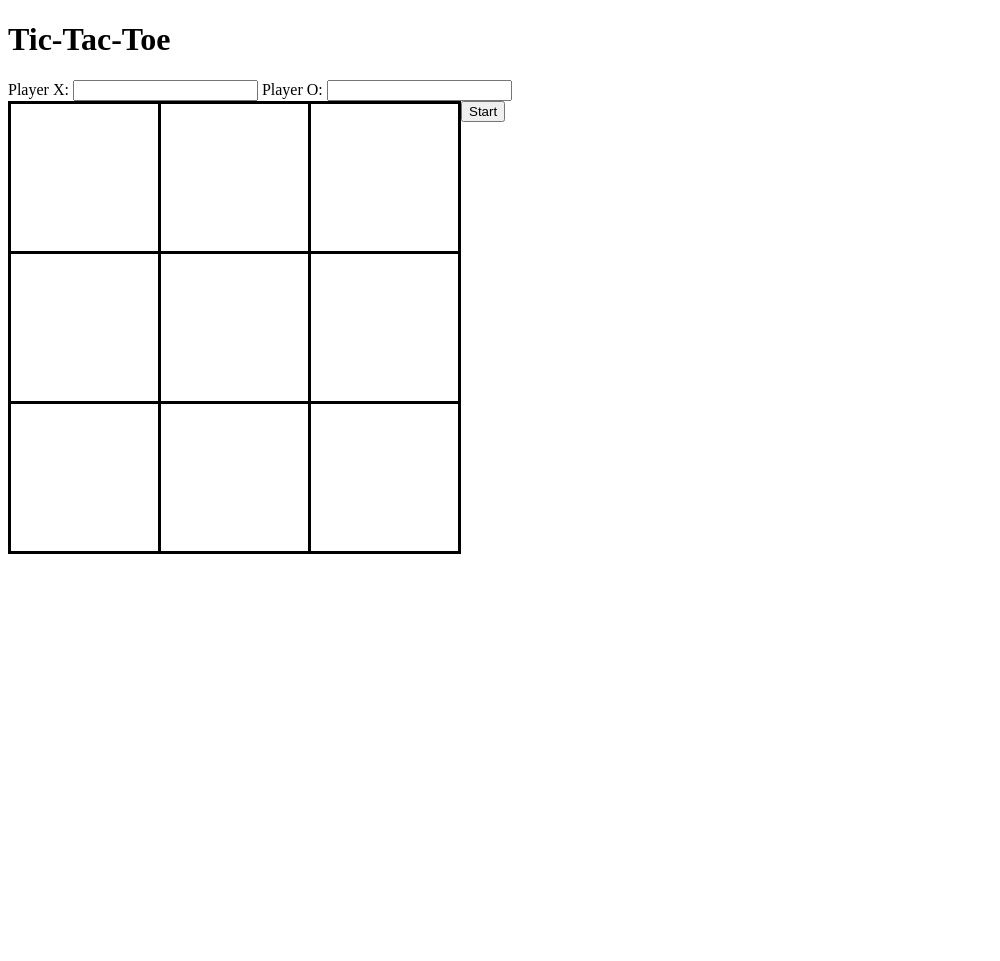
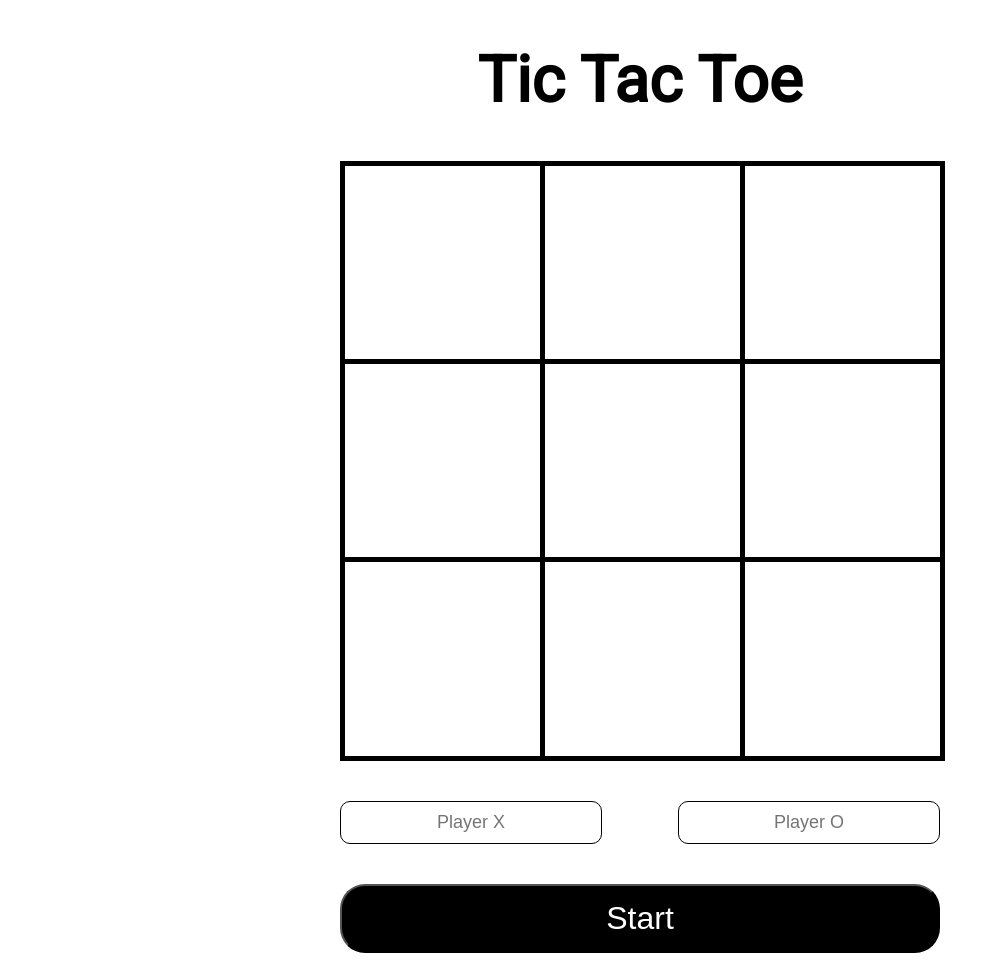
Before and after one commit to sdirienzo/tic-tac-toe, a plain HTML site: page index.html in a window 1280 px wide. Shown: the whole page, without its empty margins (0-1000 px from the left). Before the commit the page ends 800 px from the top, so only its background shows below. Drawn offline with Linux system fonts and the light colour scheme.

Commit message:
Simplified UI

```diff
--- a/index.html
+++ b/index.html
@@ -4,25 +4,28 @@
     <meta charset="UTF-8">
     <meta http-equiv="X-UA-Compatible" content="IE=edge">
     <meta name="viewport" content="width=device-width, initial-scale=1.0">
+    <link rel="preconnect" href="https://fonts.googleapis.com">
+    <link rel="preconnect" href="https://fonts.gstatic.com" crossorigin>
+    <link href="https://fonts.googleapis.com/css2?family=Roboto&display=swap" rel="stylesheet">
     <link rel="stylesheet" href="./styles/style.css">
     <title>Tic Tac Toe</title>
 </head>
 <body>
-    <div class="title-area">
-        <h1 id="title">Tic-Tac-Toe</h1>
-    </div>
-    <div class="player-names-area">
-        <label for="playerx">Player X:</label>
-        <input type="text" id="playerx" name="playerx">
-        <label for="playero">Player O:</label>
-        <input type="text" id="playero" name="playero">
-    </div>
-    <div class="gameboard-area">
-        <div class="gameboard-container"></div>
-        <div class="start-restart-btn-areas">
+    <header>
+        <h1>Tic Tac Toe</h1>
+    </header>
+    <main>
+        <section class="gameboard-area">
+            <div class="gameboard-container"></div>
+        </section>
+        <section class="player-names-area">
+            <input id="player-x-name" type="text" placeholder="Player X">
+            <input id="player-o-name" type="text" placeholder="Player O">
+        </section>
+        <section class="button-area">
             <button id="start-restart-btn">Start</button>
-        </div>
-    </div>
+        </section>
+    </main>
 <script type="text/javascript" src="./scripts/script.js"></script>
 </body>
 </html>
--- a/styles/style.css
+++ b/styles/style.css
@@ -1,16 +1,87 @@
+body {
+    box-sizing: border-box;
+    height: 100%;
+    margin: 0;
+    padding: 0;
+    font-family: 'Roboto', sans-serif;
+}
+
+header {
+    display: flex;
+    justify-content: center;
+    font-size: 32px;
+}
+
+main {
+    height: 100vh;
+    width: 100vw;
+    display: flex;
+    flex-direction: column;
+    align-items: center;
+}
+
 .gameboard-area {
-    display: flex
+    display: flex;
+    flex-direction: column;
+    width: 600px;
+    height: 600px;
 }
 
 .gameboard-container {
+    width: 100%;
+    height: 100%;
     display: grid;
-    grid-template-rows: repeat(3, 150px);
-    grid-template-columns: repeat(3, 150px);
-    border-bottom: 3px solid black;
-    border-left: 3px solid black;
+    grid-template-rows: repeat(3, 1fr);
+    grid-template-columns: repeat(3, 1fr);
+    border-bottom: 5px solid black;
+    border-left: 5px solid black;
 }
 
 .cell {
-    border-top: 3px solid black;
-    border-right: 3px solid black;
+    cursor: pointer;
+    display: flex;
+    justify-content: center;
+    align-items: center;
+    font-size: 150px;
+    border-top: 5px solid black;
+    border-right: 5px solid black;
 }
+
+.player-names-area {
+    margin-top: 40px;
+    width: 600px;
+    display: flex;
+    justify-content: space-between;
+}
+
+#player-x-name {
+    border: 1px solid black;
+    padding: 10px;
+    border-radius: 10px;
+    width: 40%;
+    text-align: center;
+    font-size: 18px;
+    outline: none;
+}
+
+#player-o-name {
+    border: 1px solid black;
+    padding: 10px;
+    border-radius: 10px;
+    width: 40%;
+    text-align: center;
+    font-size: 18px;
+    outline: none;
+}
+
+#start-restart-btn {
+    display: inline-block;
+    cursor: pointer;
+    margin-top: 40px;
+    width: 600px;
+    border-radius: 25px;
+    font-size: 32px;
+    padding: 14px 40px;
+    background-color: black;
+    color: white;
+}
```
